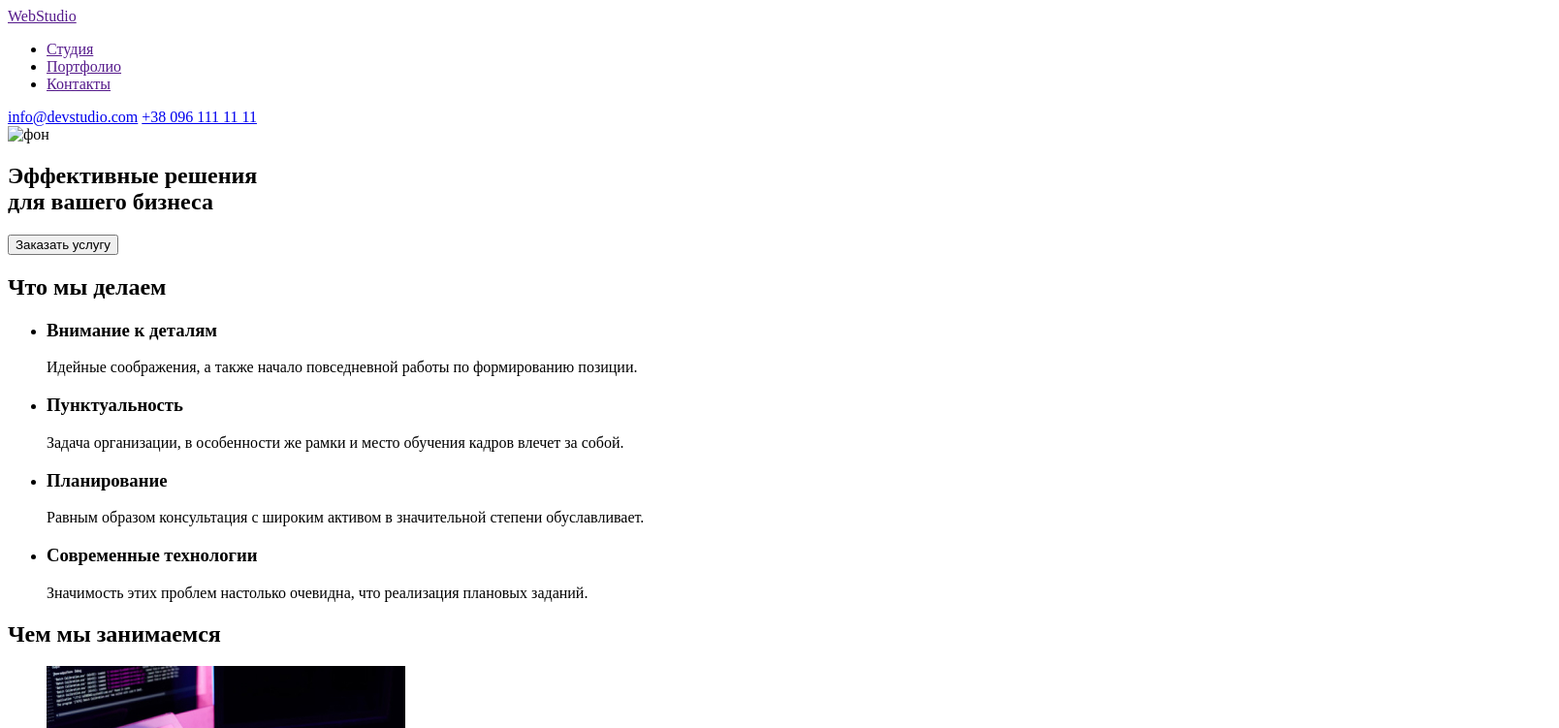
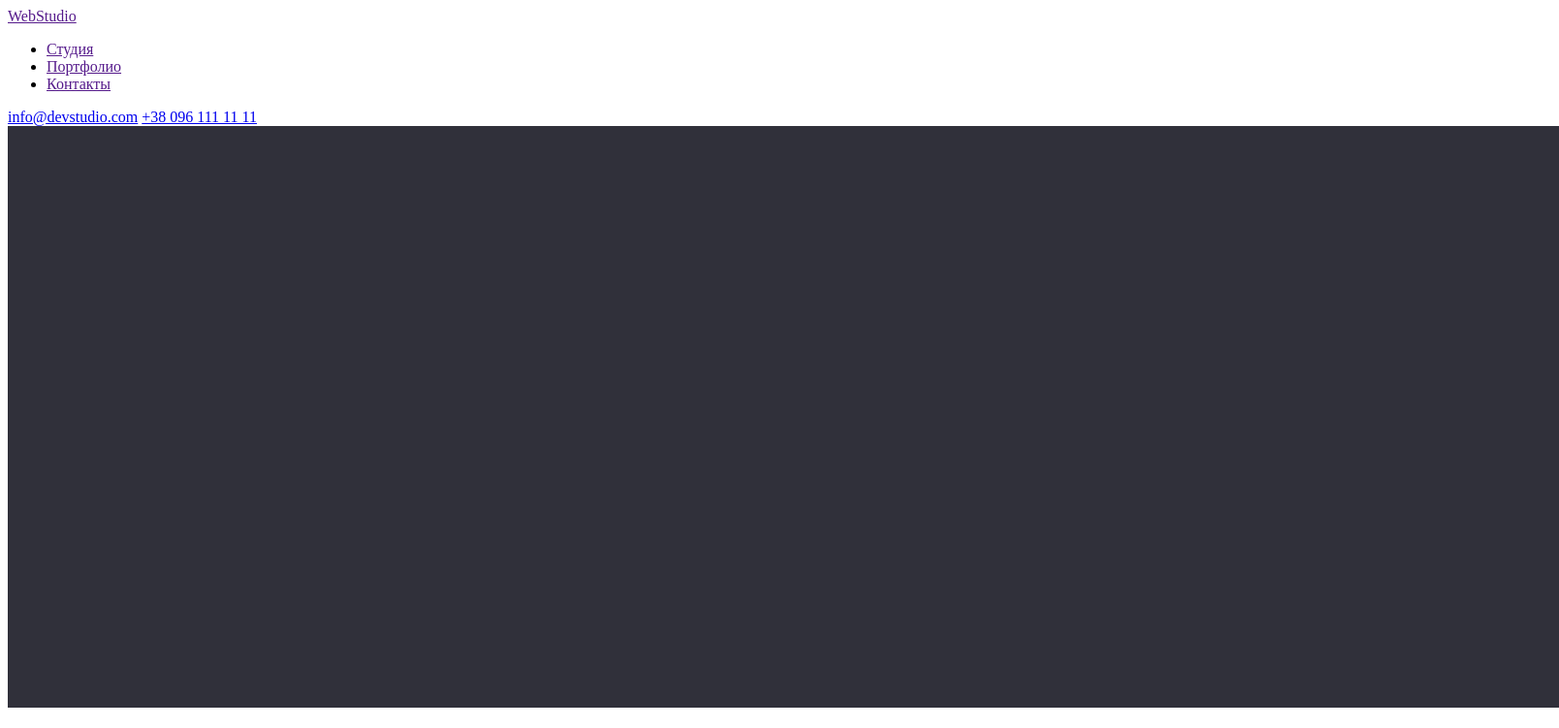
Before and after one commit to velogitara/goit-markup-hw-01, a plain HTML site: page index.html in a window 1280 px wide. Shown: the top 751 px of the page at 97% size, 1608 px wide, since content can reach past the window. Drawn offline with Linux system fonts and the light colour scheme.

Commit message:
after validator

```diff
--- a/index.html
+++ b/index.html
@@ -21,7 +21,7 @@
         </header>
         <main>
             <section>
-                <img src="" alt="фон" width="1600" />
+                <img src="/images/bg.jpg" alt="фон" width="1600" />
                 <h1>
                     Эффективные решения<br />
                     для вашего бизнеса
```
Also changed, not shown: images/bg.jpg (added).
